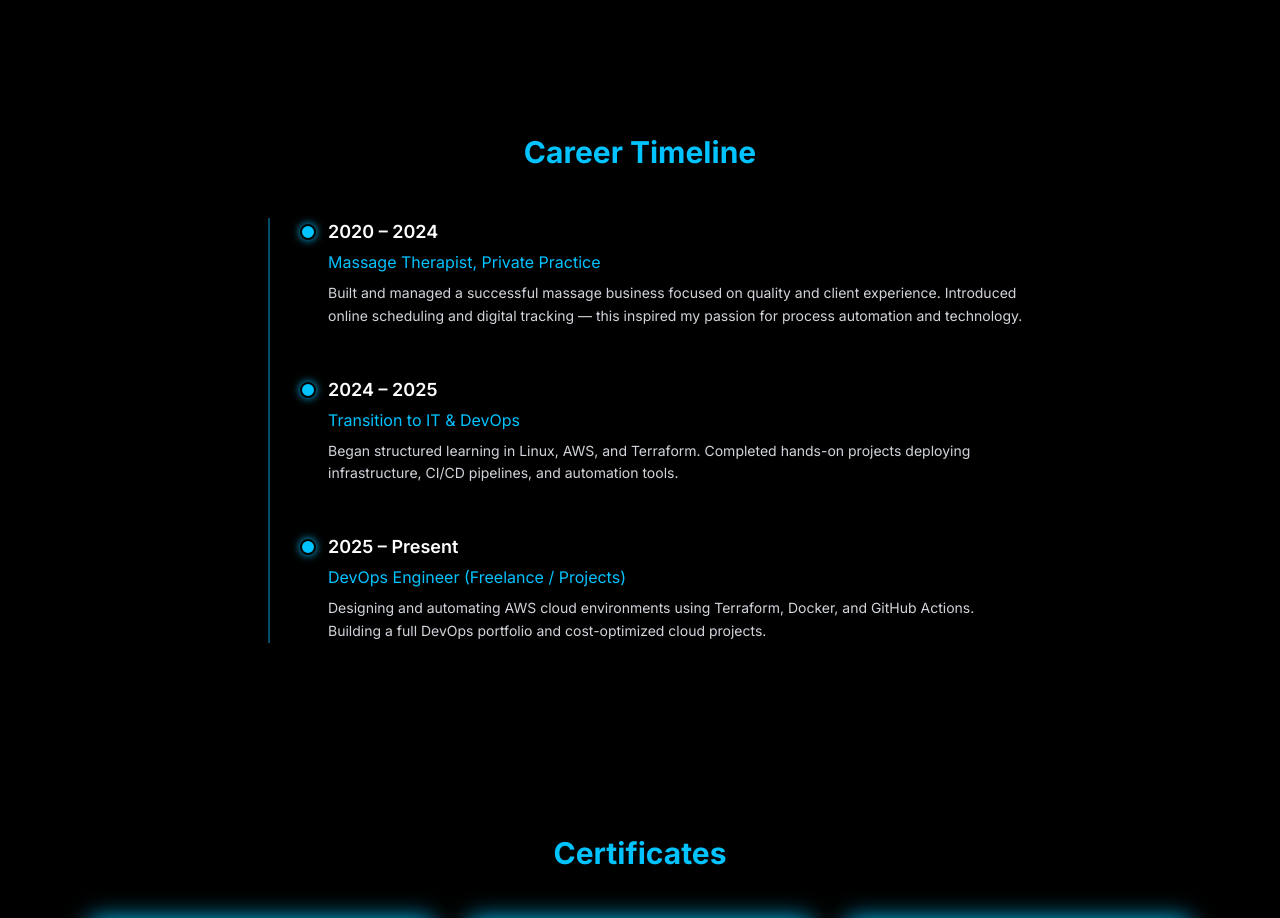
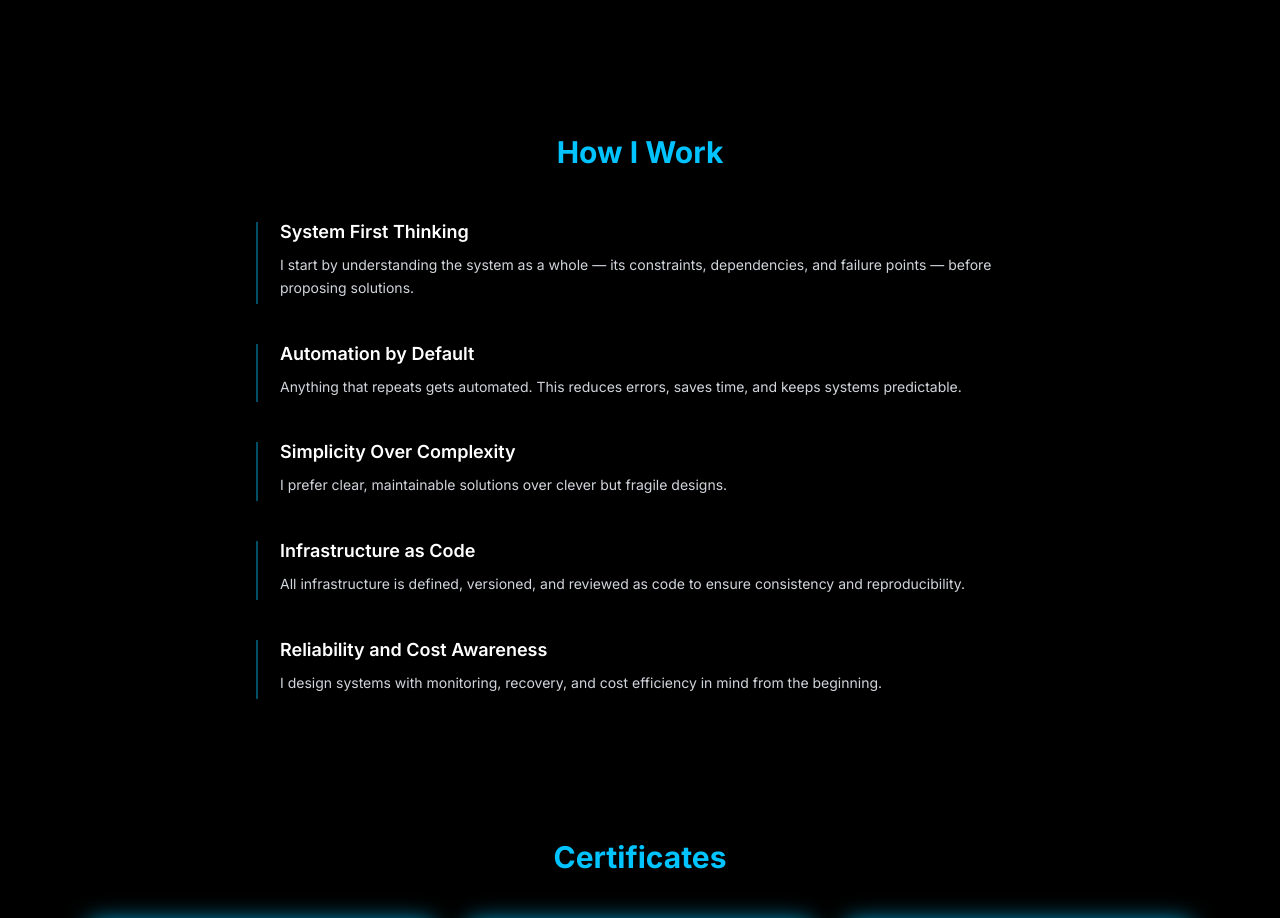
Before and after one commit to TripleK1122/devops-portfolio, a React (Vite) app: page / in a window 1280 px wide. Shown: the part 1040-1958 px from the top of the page. Built offline with nearby package versions, Linux system fonts and the light colour scheme.

Commit message:
updated part of lines

```diff
--- a/src/components/Timeline.jsx
+++ b/src/components/Timeline.jsx
@@ -1,66 +1,64 @@
 import React from "react";
 import { motion } from "framer-motion";
 
-export default function Timeline() {
-    const timeline = [
+export default function HowIWork() {
+    const principles = [
         {
-            year: "2020 – 2024",
-            title: "Massage Therapist, Private Practice",
+            title: "System First Thinking",
             description:
-                "Built and managed a successful massage business focused on quality and client experience. Introduced online scheduling and digital tracking — this inspired my passion for process automation and technology.",
+                "I start by understanding the system as a whole — its constraints, dependencies, and failure points — before proposing solutions.",
         },
         {
-            year: "2024 – 2025",
-            title: "Transition to IT & DevOps",
+            title: "Automation by Default",
             description:
-                "Began structured learning in Linux, AWS, and Terraform. Completed hands-on projects deploying infrastructure, CI/CD pipelines, and automation tools.",
+                "Anything that repeats gets automated. This reduces errors, saves time, and keeps systems predictable.",
         },
         {
-            year: "2025 – Present",
-            title: "DevOps Engineer (Freelance / Projects)",
+            title: "Simplicity Over Complexity",
             description:
-                "Designing and automating AWS cloud environments using Terraform, Docker, and GitHub Actions. Building a full DevOps portfolio and cost-optimized cloud projects.",
+                "I prefer clear, maintainable solutions over clever but fragile designs.",
+        },
+        {
+            title: "Infrastructure as Code",
+            description:
+                "All infrastructure is defined, versioned, and reviewed as code to ensure consistency and reproducibility.",
+        },
+        {
+            title: "Reliability and Cost Awareness",
+            description:
+                "I design systems with monitoring, recovery, and cost efficiency in mind from the beginning.",
         },
     ];
 
     return (
-        <section id="timeline" className="bg-black text-white py-16 px-6">
+        <section id="how-i-work" className="bg-black text-white py-16 px-6">
             <motion.h2
                 className="text-3xl font-bold text-[#00C3FF] text-center mb-12"
                 initial={{ opacity: 0, y: 20 }}
                 whileInView={{ opacity: 1, y: 0 }}
                 transition={{ duration: 0.6 }}
             >
-                Career Timeline
+                How I Work
             </motion.h2>
 
-            <div className="relative max-w-3xl mx-auto pl-10">
-                {/* Вертикальная линия */}
-                <div className="absolute left-3 top-0 h-full w-[2px] bg-[#00C3FF]/40" />
-
-                {timeline.map((item, index) => (
+            <div className="max-w-3xl mx-auto space-y-10">
+                {principles.map((item, index) => (
                     <motion.div
                         key={index}
-                        className="relative mb-12"
+                        className="relative pl-6"
                         initial={{ opacity: 0, x: -20 }}
                         whileInView={{ opacity: 1, x: 0 }}
-                        transition={{ duration: 0.5, delay: index * 0.2 }}
+                        transition={{ duration: 0.5, delay: index * 0.15 }}
                     >
-                        {/* Точка */}
-                        <span className="absolute left-1 top-[6px] w-4 h-4 bg-[#00C3FF] rounded-full border-2 border-black shadow-[0_0_8px_#00C3FF]" />
+                        {/* Акцентная линия */}
+                        <span className="absolute left-0 top-1 h-full w-[2px] bg-[#00C3FF]/40" />
 
-                        {/* Контент */}
-                        <div className="ml-8">
-                            <h3 className="text-lg font-semibold text-white mb-1">
-                                {item.year}
-                            </h3>
-                            <h4 className="text-[#00C3FF] font-medium mb-2">
-                                {item.title}
-                            </h4>
-                            <p className="text-gray-300 text-sm leading-relaxed">
-                                {item.description}
-                            </p>
-                        </div>
+                        <h3 className="text-lg font-semibold text-white mb-2">
+                            {item.title}
+                        </h3>
+                        <p className="text-gray-300 text-sm leading-relaxed">
+                            {item.description}
+                        </p>
                     </motion.div>
                 ))}
             </div>
```
